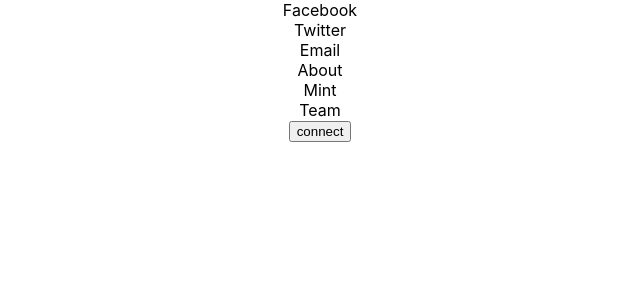
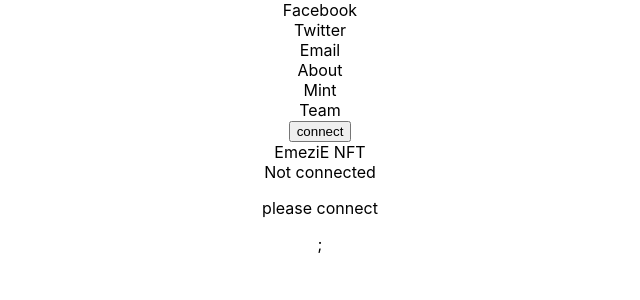
Before and after one commit to chiemezie1/mintingWebsite, a React (Create React App) app in the folder client/: page / in a window 1280 px wide. Shown: the top 300 px of the page, without its empty margins (320-960 px from the left). Built offline with nearby package versions, Linux system fonts and the light colour scheme.

Commit message:
backend connected completly

```diff
--- a/client/src/App.js
+++ b/client/src/App.js
@@ -5,11 +5,14 @@
 import NavBar from "./components/NavBar";
 
 function App() {
-  const [accounts, setAcounts] = useState([]);
+  const [accounts, setAccounts] = useState([]);
   return (
-    <div className="App">
-      <NavBar accounts={accounts} setAcounts={setAcounts} />
-      <MainMint accounts={accounts} setAcounts={setAcounts} />
+    <div className='overlay'>
+      <div className="App">
+        <NavBar accounts={accounts} setAccounts={setAccounts} />
+        <MainMint accounts={accounts} setAccounts={setAccounts} />
+      </div>
+      <div className='moving-background'></div>
     </div>
   );
 }
--- a/client/src/components/MainMint.js
+++ b/client/src/components/MainMint.js
@@ -6,7 +6,7 @@
 
 
 const MainMint = ({accounts, setAcounts}) => {
-    const [mintAmount, setMintAmount] = useState("");
+    const [mintAmount, setMintAmount] = useState(1);
     const isConnected = Boolean(accounts[0]);
 
     async function handleMint(){
@@ -16,7 +16,8 @@
             const contract = new ethers.Contract(EmezieNFT.address, EmezieNFT.abi, signer);
 
             try{
-
+                const response = await contract.mint(BigNumber.from(mintAmount));
+                console.log("response:", response)
             }
             catch (error){
                 console.log("error:", error)
@@ -24,10 +25,39 @@
         }
 
     }
+    const handleDecreemenrt = () =>{
+        if(mintAmount <= 1) return;
+        setMintAmount(mintAmount - 1);
+    }
+    const handleIncreemenrt = () =>{
+        if(mintAmount >= 3) return;
+        setMintAmount(mintAmount + 1);
+    }
 
     return(
         <div>
+            <dive>
+                EmeziE NFT
+            </dive>
+            <dive> </dive>
+            {
+                isConnected ? (
+                    <div>
+                    <div >
+                        <button onClick={handleDecreemenrt}>-</button>
+                        <input type="number" value={mintAmount}/>
+                        <button onClick={handleIncreemenrt} >+</button>
+                    </div>
+                    <button onClick={handleMint}>Mint Now</button>
+                    </div>
 
+                ):(
+                    <div>
+                    <div>Not connected</div>
+                    <p>please connect</p>
+                    </div>
+                )
+            };
         </div>
     )
 };
```
